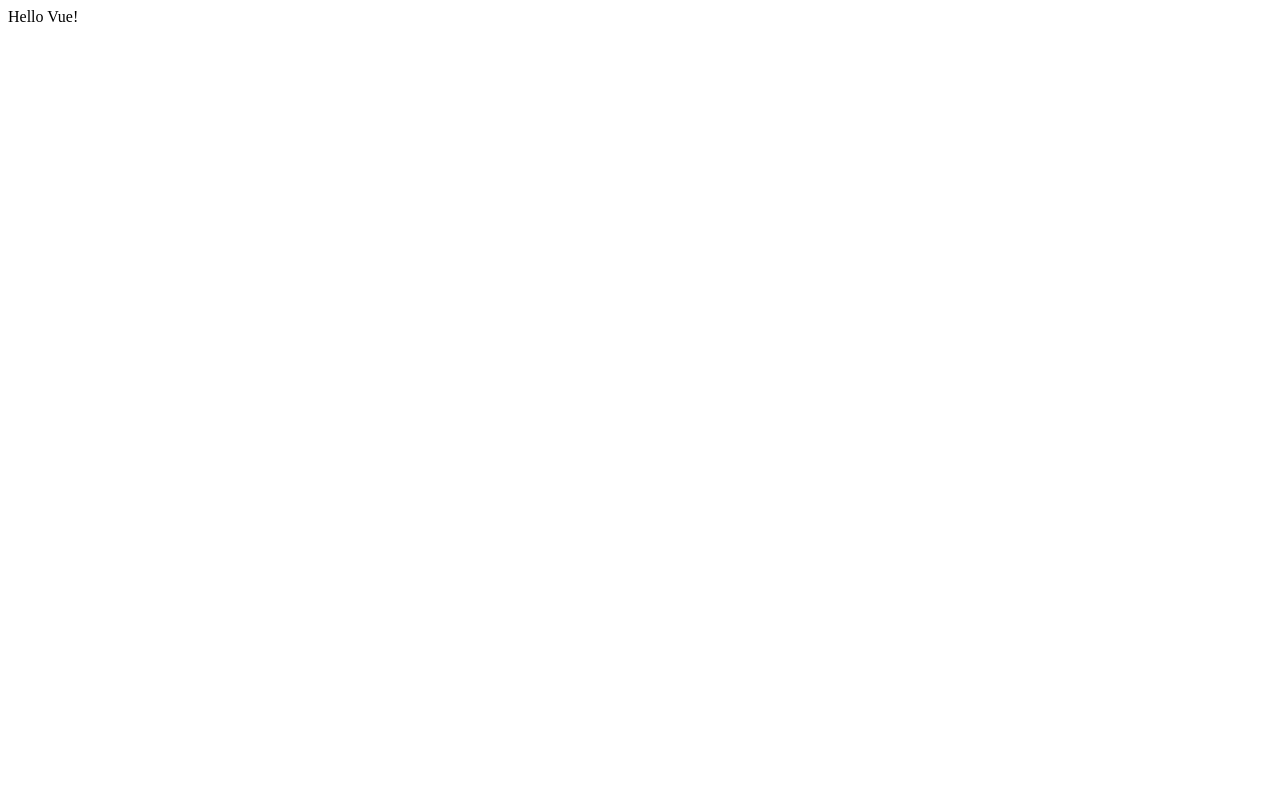
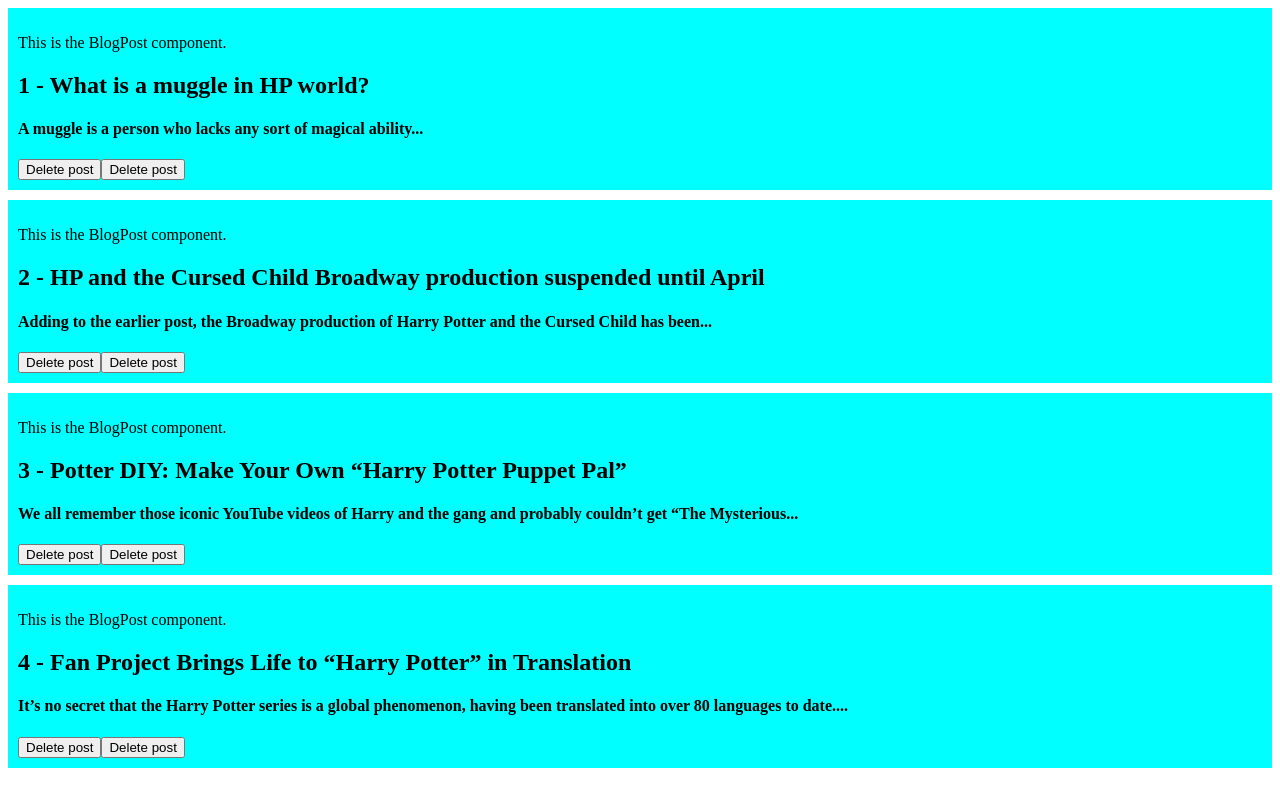
Before and after one commit to phuthanh03012003/learn-vue-3-with-bingyang, a Vue app: page / in a window 1280 px wide. Built offline with nearby package versions, Linux system fonts and the light colour scheme.

Commit message:
Pass data to a parent component with custom events

```diff
--- a/src/App.vue
+++ b/src/App.vue
@@ -1,13 +1,48 @@
 <template>
-  <div>
-    Hello Vue!
-  </div>
+  <BlogPost
+    v-for="post in posts"
+    :key="post.id"
+    v-bind="post"
+    @delete-blog-post="processDeletion"
+  ></BlogPost>
 </template>
 
 <script setup>
+import { ref } from 'vue'
+import BlogPost from './BlogPost.vue'
+let posts = ref([
+  {
+    id: 1,
+    blogPostTitle: 'What is a muggle in HP world?',
+    blogPostContent:
+      'A muggle is a person who lacks any sort of magical ability...'
+  },
+  {
+    id: 2,
+    blogPostTitle:
+      'HP and the Cursed Child Broadway production suspended until April',
+    blogPostContent:
+      'Adding to the earlier post, the Broadway production of Harry Potter and the Cursed Child has been...'
+  },
+  {
+    id: 3,
+    blogPostTitle: 'Potter DIY: Make Your Own “Harry Potter Puppet Pal”',
+    blogPostContent:
+      'We all remember those iconic YouTube videos of Harry and the gang and probably couldn’t get “The Mysterious...'
+  },
+  {
+    id: 4,
+    blogPostTitle: 'Fan Project Brings Life to “Harry Potter” in Translation',
+    blogPostContent:
+      'It’s no secret that the Harry Potter series is a global phenomenon, having been translated into over 80 languages to date....'
+  }
+])
 
+// The second argument from the BlogPost’s emit method will be passed as the first parameter of this method.
+function processDeletion(id) {
+  let index = posts.value.findIndex((item) => item.id == id)
+  posts.value.splice(index, 1)
+}
 </script>
 
-<style lang="scss" scoped>
-
-</style>
+<style scoped></style>
--- /dev/null
+++ b/src/BlogPost.vue
@@ -0,0 +1,31 @@
+<template>
+    <div class="blog-post">
+      <p>
+        {{ message }}
+      </p>
+      <h2>{{ id }} - {{ blogPostTitle }}</h2>
+      <h4>{{ blogPostContent }}</h4>
+      <button @click="$emit('delete-blog-post', id)">Delete post</button>
+      <button @click="emitDeletePostEvent(id)">Delete post</button>
+    </div>
+  </template>
+
+  <script setup>
+  import { ref } from 'vue'
+
+  let message = ref('This is the BlogPost component.')
+  defineProps(['id', 'blogPostTitle', 'blogPostContent'])
+
+  const emit = defineEmits(['delete-blog-post'])
+  function emitDeletePostEvent(id) {
+    emit('delete-blog-post', id)
+  }
+  </script>
+
+  <style scoped>
+  .blog-post {
+    background-color: aqua;
+    padding: 10px;
+    margin-bottom: 10px;
+  }
+  </style>
```
